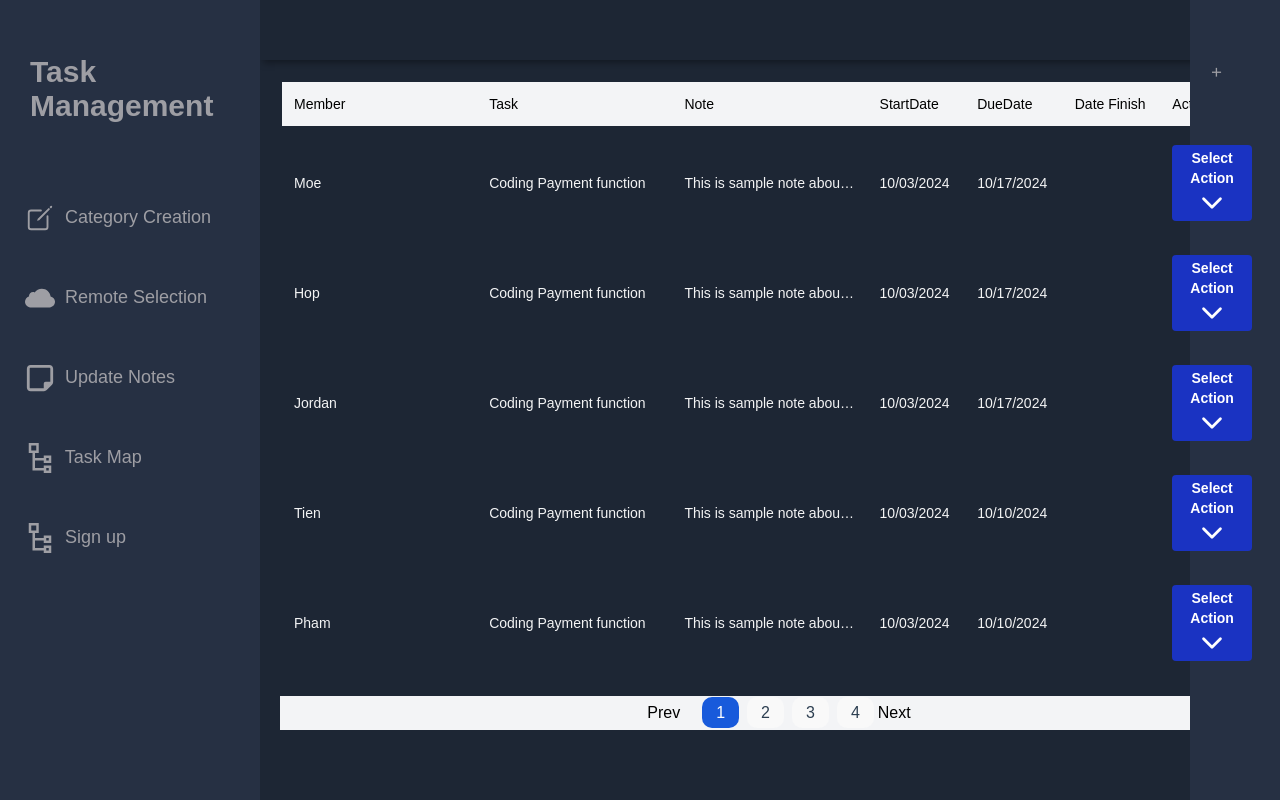
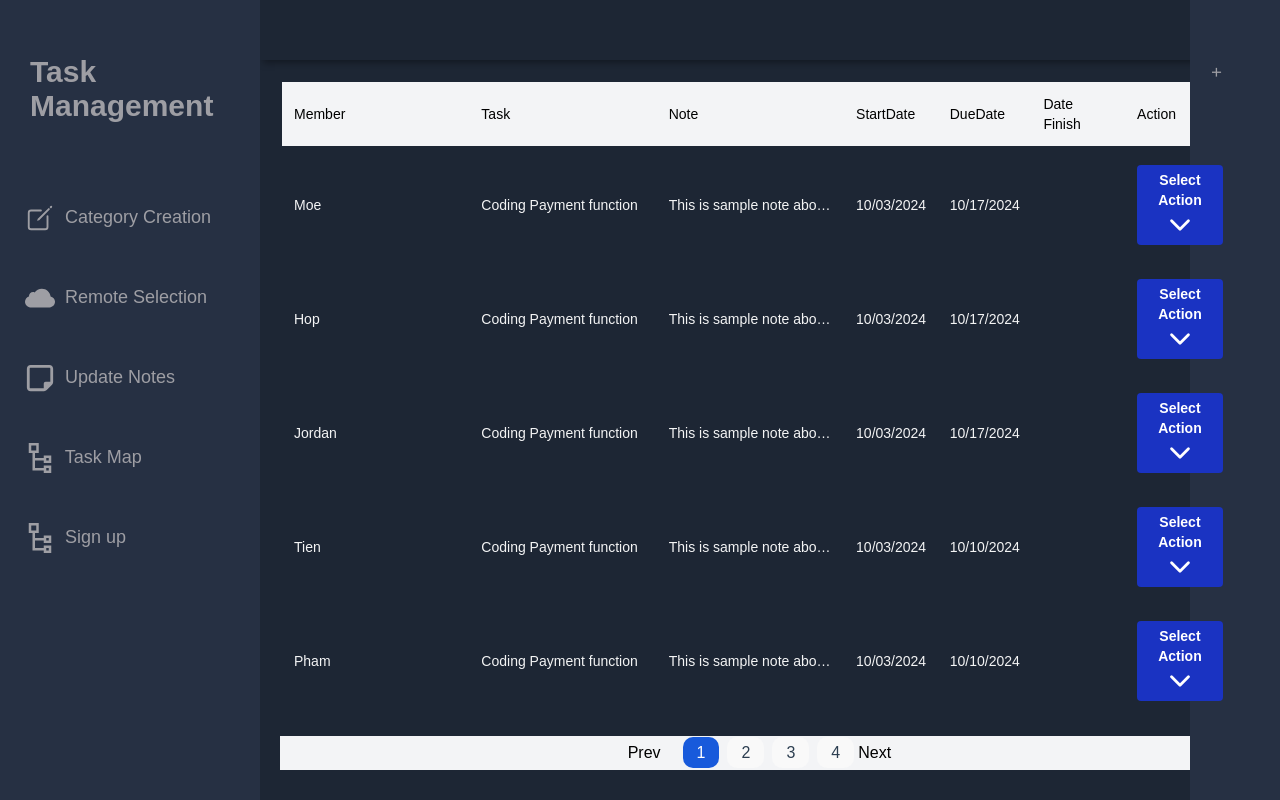
Before and after one commit to CSC-3380-Fall-2024/Team-5, a React (Vite) app in the folder 3380 Project/: page /updateNotes in a window 1280 px wide. Built offline with nearby package versions, Linux system fonts and the light colour scheme.

Commit message:
Fixed overlapped features of CategoryComponent and updateNote with subjectTabs

```diff
--- a/3380 Project/src/CSS Files/CategoryComponent.css
+++ b/3380 Project/src/CSS Files/CategoryComponent.css
@@ -82,6 +82,7 @@
     position: sticky;
     align-self: flex-end;
     margin-bottom: 20px;
+    margin-right: 100px;
     z-index: 10;
 }
 
--- a/3380 Project/src/CSS Files/updateNotes.css
+++ b/3380 Project/src/CSS Files/updateNotes.css
@@ -20,7 +20,7 @@
   grid-area: main;
 }
 table {
-  width: 100%;
+  width: 96%;
   cursor: pointer;
   thead tr {
     background-color: #f3f4f6;
@@ -56,7 +56,7 @@ table {
 
 .dropdown_select {
   width: 100%;
-  padding: 3px;
+  padding: 5px 8px;
   background-color: #1a33c2;
   border-radius: 4px;
   color: white;
@@ -137,7 +137,7 @@ table {
 .pagination {
   background-color: #f3f4f6;
   padding: 8px 0px;
-  width: 100%;
+  width: 96%;
   font-weight: 500;
   font-size: 16px;
   display: flex;
```
